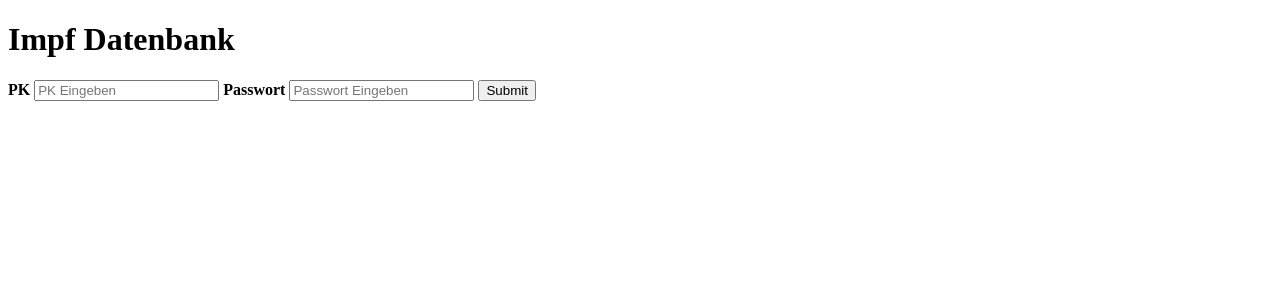
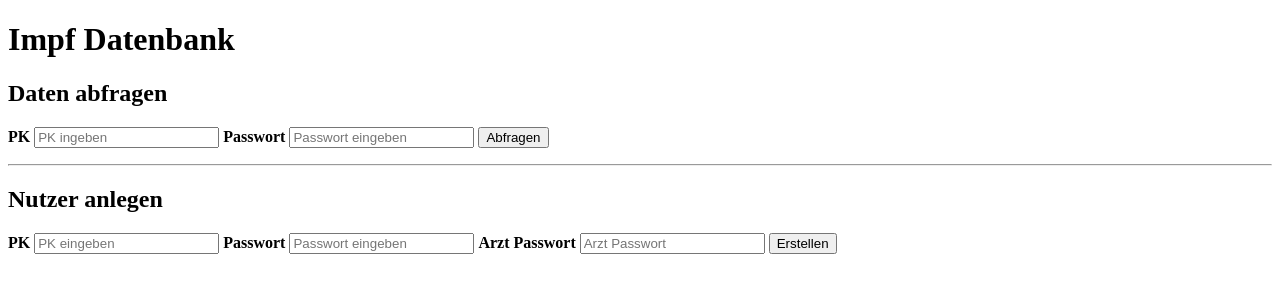
Before and after one commit to AeneasTews/vaccination_database, a website: page src/index.html in a window 1280 px wide. Drawn offline with Linux system fonts and the light colour scheme.

Commit message:
Added functionality which will not only enable the request of data but also the creation of new users which requires validation by an existing doctor account

```diff
--- a/src/index.html
+++ b/src/index.html
@@ -7,18 +7,32 @@
 <body>
     <h1>Impf Datenbank</h1>
     <div id="request_field">
-        <label for="uname"><b>PK</b></label>
-        <input type="text" placeholder="PK Eingeben" id="uname">
+        <h2>Daten abfragen</h2>
+        <label for="uname_get"><b>PK</b></label>
+        <input type="text" placeholder="PK ingeben" id="uname_get">
 
-        <label for="pwd"><b>Passwort</b></label>
-        <input type="password" placeholder="Passwort Eingeben" id="pwd">
+        <label for="pwd_get"><b>Passwort</b></label>
+        <input type="password" placeholder="Passwort eingeben" id="pwd_get">
 
-        <button id="submit">Submit</button>
+        <button id="submit_get">Abfragen</button>
+        <div id="results">
+            <ul id="results_list"></ul>
+        </div>
     </div>
-    <div id="results">
-        <ul id="results_list"></ul>
+    <hr/>
+    <div>
+        <h2>Nutzer anlegen</h2>
+        <label for="uname_create"><b>PK</b></label>
+        <input type="text" placeholder="PK eingeben" id="uname_create">
+
+        <label for="pwd_create"><b>Passwort</b></label>
+        <input type="password" placeholder="Passwort eingeben" id="pwd_create">
+
+        <label for="pwd_admin"><b>Arzt Passwort</b></label>
+        <input type="password" placeholder="Arzt Passwort" id="pwd_admin">
+
+        <button id="submit_create">Erstellen</button>
     </div>
-    <h2 id="test"></h2>
     <script src="script.js"></script>
 </body>
 </html>
--- a/src/script.js
+++ b/src/script.js
@@ -37,9 +37,9 @@ async function get_user(hash) {
 }
 
 async function setup() {
-    const submit_button = document.getElementById("submit");
-    submit_button.addEventListener("click", async () => {
-        await get_user(await hash_user("uname", "pwd"));
+    const submit_get_button = document.getElementById("submit_get");
+    submit_get_button.addEventListener("click", async () => {
+        await get_user(await hash_user("uname_get", "pwd_get"));
     });
 }
 
```
Also changed, not shown: scripts/database.js (+12 -0 lines), 1 other file.
